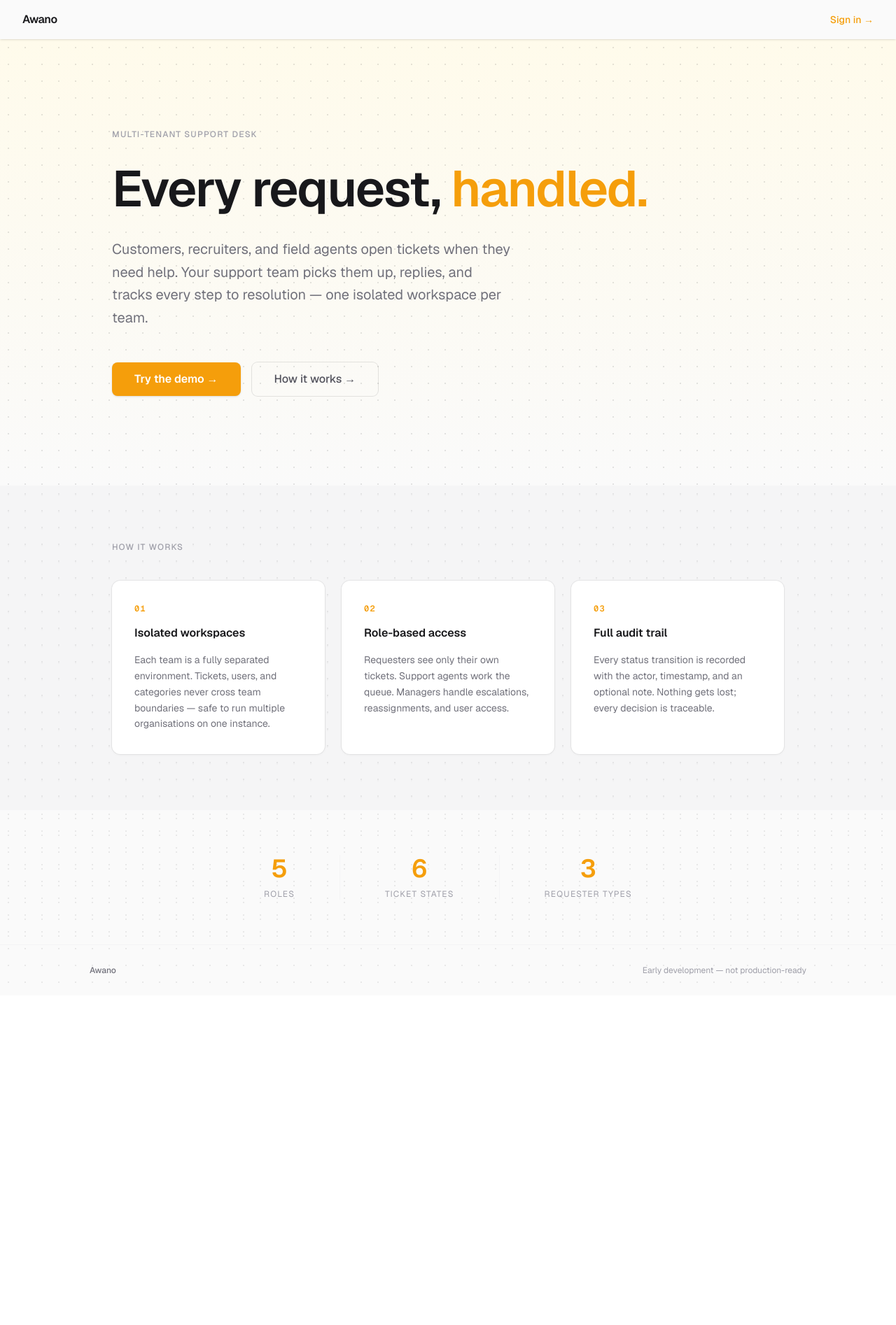
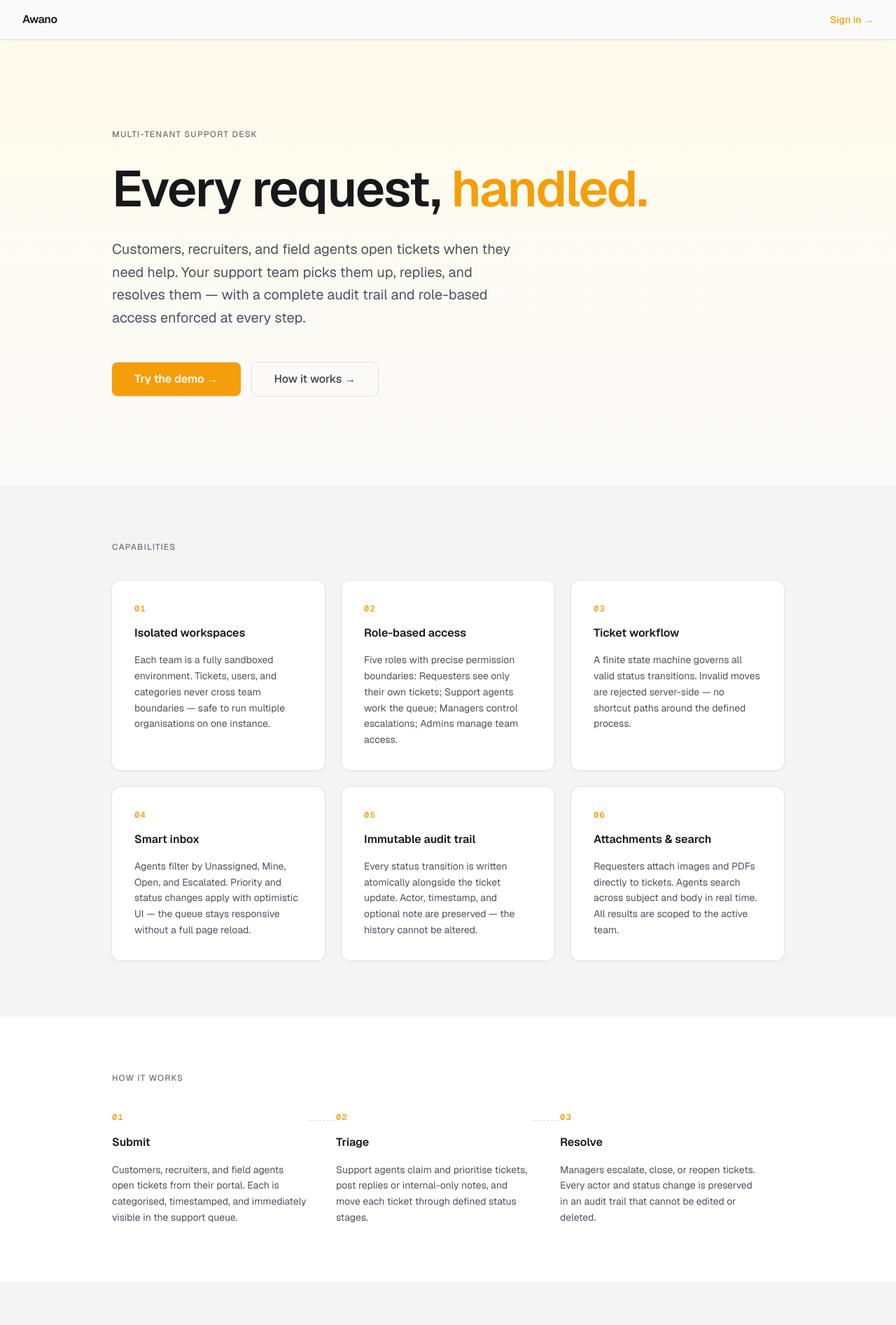
Before and after one commit to chairulakmal/awano, a Next.js app: page / in a window 1280 px wide. Shown: the top 1894 px of the page at 70% size. Before the commit the page ends 1423 px from the top, so only its background shows below. Built offline with nearby package versions, Linux system fonts and the light colour scheme; no server answers.

Commit message:
fix: update homepage with new implemented features

```diff
--- a/src/app/globals.css
+++ b/src/app/globals.css
@@ -32,16 +32,10 @@ body {
 }
 
 /*
- * .hero-bg — amber-to-zinc gradient with the dot grid overlaid.
- *   Used on the hero section where a Tailwind gradient would conflict.
+ * .hero-bg — amber-to-zinc gradient for the homepage hero.
  */
 .hero-bg {
-  background-image:
-    radial-gradient(circle, rgba(0, 0, 0, 0.1) 1px, transparent 1px),
-    linear-gradient(to bottom, #fffbeb, #fafafa);
-  background-size:
-    24px 24px,
-    100% 100%;
+  background-image: linear-gradient(to bottom, #fffbeb, #fafafa);
 }
 
 /* ─── Shared border / ring styles ─────────────────────────────────────────── */
--- a/src/app/page.tsx
+++ b/src/app/page.tsx
@@ -1,84 +1,162 @@
 import Link from "next/link";
 import { Header } from "@/components/Header";
 
-const FEATURES = [
+// All user-facing strings live here so they can be replaced with t() calls when next-intl lands.
+const COPY = {
+  hero: {
+    eyebrow: "Multi-tenant support desk",
+    heading: "Every request,",
+    headingAccent: "handled.",
+    body: "Customers, recruiters, and field agents open tickets when they need help. Your support team picks them up, replies, and resolves them — with a complete audit trail and role-based access enforced at every step.",
+    ctaPrimary: "Try the demo →",
+    ctaSecondary: "How it works →",
+  },
+  features: {
+    eyebrow: "Capabilities",
+    items: [
       {
         n: "01",
         title: "Isolated workspaces",
-    body: "Each team is a fully separated environment. Tickets, users, and categories never cross team boundaries — safe to run multiple organisations on one instance.",
+        body: "Each team is a fully sandboxed environment. Tickets, users, and categories never cross team boundaries — safe to run multiple organisations on one instance.",
       },
       {
         n: "02",
         title: "Role-based access",
-    body: "Requesters see only their own tickets. Support agents work the queue. Managers handle escalations, reassignments, and user access.",
+        body: "Five roles with precise permission boundaries: Requesters see only their own tickets; Support agents work the queue; Managers control escalations; Admins manage team access.",
       },
       {
         n: "03",
-    title: "Full audit trail",
-    body: "Every status transition is recorded with the actor, timestamp, and an optional note. Nothing gets lost; every decision is traceable.",
+        title: "Ticket workflow",
+        body: "A finite state machine governs all valid status transitions. Invalid moves are rejected server-side — no shortcut paths around the defined process.",
       },
-];
-
-const STATS = [
-  { value: "5", label: "roles" },
+      {
+        n: "04",
+        title: "Smart inbox",
+        body: "Agents filter by Unassigned, Mine, Open, and Escalated. Priority and status changes apply with optimistic UI — the queue stays responsive without a full page reload.",
+      },
+      {
+        n: "05",
+        title: "Immutable audit trail",
+        body: "Every status transition is written atomically alongside the ticket update. Actor, timestamp, and optional note are preserved — the history cannot be altered.",
+      },
+      {
+        n: "06",
+        title: "Attachments & search",
+        body: "Requesters attach images and PDFs directly to tickets. Agents search across subject and body in real time. All results are scoped to the active team.",
+      },
+    ],
+  },
+  workflow: {
+    eyebrow: "How it works",
+    steps: [
+      {
+        n: "01",
+        title: "Submit",
+        body: "Customers, recruiters, and field agents open tickets from their portal. Each is categorised, timestamped, and immediately visible in the support queue.",
+      },
+      {
+        n: "02",
+        title: "Triage",
+        body: "Support agents claim and prioritise tickets, post replies or internal-only notes, and move each ticket through defined status stages.",
+      },
+      {
+        n: "03",
+        title: "Resolve",
+        body: "Managers escalate, close, or reopen tickets. Every actor and status change is preserved in an audit trail that cannot be edited or deleted.",
+      },
+    ],
+  },
+  stats: [
+    { value: "5", label: "user roles" },
+    { value: "9", label: "workflow transitions" },
     { value: "6", label: "ticket states" },
-  { value: "3", label: "requester types" },
-];
+  ],
+  cta: {
+    heading: "See the full workflow in action",
+    body: "Log in as a support agent, manager, or requester with the demo accounts. No sign-up required.",
+    button: "Open the demo →",
+  },
+  footer: {
+    brand: "Awano",
+    tagline: "Multi-tenant support desk · MIT License",
+  },
+};
 
 export default function Home() {
   return (
-    <div className="flex-1 flex flex-col bg-zinc-50 bg-dots text-zinc-900 font-sans">
+    <div className="flex-1 flex flex-col text-zinc-900 font-sans">
       <Header />
 
       {/* Hero */}
       <section className="w-full hero-bg">
         <div className="max-w-5xl mx-auto px-8 py-32">
-          <p className="text-xs uppercase tracking-widest text-zinc-400 font-medium mb-8">
-            Multi-tenant support desk
+          <p className="text-xs uppercase tracking-widest text-zinc-500 font-medium mb-8">
+            {COPY.hero.eyebrow}
           </p>
 
           <h1 className="text-5xl sm:text-6xl lg:text-7xl font-semibold tracking-tight leading-[1.06] mb-8 max-w-3xl">
-            Every request, <span className="text-primary">handled.</span>
+            {COPY.hero.heading}{" "}
+            <span className="text-primary">{COPY.hero.headingAccent}</span>
           </h1>
 
-          <p className="text-xl text-zinc-500 max-w-xl leading-relaxed mb-12">
-            Customers, recruiters, and field agents open tickets when they need help. Your support
-            team picks them up, replies, and tracks every step to resolution — one isolated
-            workspace per team.
+          <p className="text-xl text-zinc-600 max-w-xl leading-relaxed mb-12">
+            {COPY.hero.body}
           </p>
 
           <div className="flex flex-col sm:flex-row gap-4">
-            {/* Primary CTA goes to the demo team so reviewers land pre-scoped */}
             <Link
               href="/login?team=demo"
               className="inline-flex items-center justify-center h-12 px-8 rounded-lg bg-primary text-white text-base font-semibold hover:bg-primary-hover transition-colors shadow-sm"
             >
-              Try the demo →
+              {COPY.hero.ctaPrimary}
             </Link>
             <a
               href="#how-it-works"
-              className="inline-flex items-center justify-center h-12 px-8 rounded-lg ring-ghost text-base font-medium text-zinc-600 hover:text-zinc-900 transition-colors"
+              className="inline-flex items-center justify-center h-12 px-8 rounded-lg ring-ghost text-base font-medium text-zinc-700 hover:text-zinc-900 transition-colors"
             >
-              How it works →
+              {COPY.hero.ctaSecondary}
             </a>
           </div>
         </div>
       </section>
 
       {/* Features */}
-      <section id="how-it-works" className="bg-zinc-100/70 bg-dots">
+      <section className="bg-zinc-100">
         <div className="max-w-5xl mx-auto px-8 py-20">
-          <p className="text-xs uppercase tracking-widest text-zinc-400 font-medium mb-10">
-            How it works
+          <p className="text-xs uppercase tracking-widest text-zinc-500 font-medium mb-10">
+            {COPY.features.eyebrow}
           </p>
-          <div className="grid grid-cols-1 sm:grid-cols-3 gap-6">
-            {FEATURES.map(({ n, title, body }) => (
+          <div className="grid grid-cols-1 sm:grid-cols-2 lg:grid-cols-3 gap-6">
+            {COPY.features.items.map(({ n, title, body }) => (
               <div key={n} className="bg-white rounded-xl p-8 flex flex-col gap-4 shadow-card">
                 <span className="font-mono text-xs font-semibold text-primary tracking-widest">
                   {n}
                 </span>
                 <h3 className="text-base font-semibold text-zinc-900 leading-snug">{title}</h3>
-                <p className="text-sm text-zinc-500 leading-relaxed">{body}</p>
+                <p className="text-sm text-zinc-600 leading-relaxed">{body}</p>
+              </div>
+            ))}
+          </div>
+        </div>
+      </section>
+
+      {/* Workflow */}
+      <section id="how-it-works" className="bg-white">
+        <div className="max-w-5xl mx-auto px-8 py-20">
+          <p className="text-xs uppercase tracking-widest text-zinc-500 font-medium mb-10">
+            {COPY.workflow.eyebrow}
+          </p>
+          <div className="grid grid-cols-1 sm:grid-cols-3 gap-0">
+            {COPY.workflow.steps.map(({ n, title, body }, i) => (
+              <div key={n} className="relative flex flex-col gap-4 sm:pr-10">
+                {i < COPY.workflow.steps.length - 1 && (
+                  <div className="hidden sm:block absolute top-3 right-0 w-10 border-t border-dashed border-zinc-300" />
+                )}
+                <span className="font-mono text-xs font-semibold text-primary tracking-widest">
+                  {n}
+                </span>
+                <h3 className="text-base font-semibold text-zinc-900">{title}</h3>
+                <p className="text-sm text-zinc-600 leading-relaxed">{body}</p>
               </div>
             ))}
           </div>
@@ -86,22 +164,38 @@ export default function Home() {
       </section>
 
       {/* Stats */}
-      <section className="bg-dots">
-        <div className="max-w-5xl mx-auto px-8 py-16 flex flex-col sm:flex-row items-center justify-center gap-10 sm:gap-0 sm:divide-x sm:divide-zinc-100">
-          {STATS.map(({ value, label }) => (
+      <section className="bg-zinc-100">
+        <div className="max-w-5xl mx-auto px-8 py-16 flex flex-col sm:flex-row items-center justify-center gap-10 sm:gap-0 sm:divide-x sm:divide-zinc-200">
+          {COPY.stats.map(({ value, label }) => (
             <div key={label} className="flex flex-col items-center sm:px-16 text-center">
               <span className="text-4xl font-semibold text-primary tabular-nums">{value}</span>
-              <span className="text-xs text-zinc-400 mt-2 uppercase tracking-widest">{label}</span>
+              <span className="text-xs text-zinc-500 mt-2 uppercase tracking-widest">{label}</span>
             </div>
           ))}
         </div>
       </section>
 
+      {/* CTA */}
+      <section className="bg-white">
+        <div className="max-w-5xl mx-auto px-8 py-20 flex flex-col items-center text-center gap-6">
+          <h2 className="text-3xl sm:text-4xl font-semibold tracking-tight leading-tight max-w-xl">
+            {COPY.cta.heading}
+          </h2>
+          <p className="text-base text-zinc-600 max-w-md leading-relaxed">{COPY.cta.body}</p>
+          <Link
+            href="/login?team=demo"
+            className="inline-flex items-center justify-center h-12 px-8 rounded-lg bg-primary text-white text-base font-semibold hover:bg-primary-hover transition-colors shadow-sm"
+          >
+            {COPY.cta.button}
+          </Link>
+        </div>
+      </section>
+
       {/* Footer */}
-      <footer className="border-t border-zinc-100 px-8 py-7">
-        <div className="max-w-5xl mx-auto flex items-center justify-between text-xs text-zinc-400">
-          <span className="font-medium text-zinc-500">Awano</span>
-          <span>Early development — not production-ready</span>
+      <footer className="border-t border-zinc-200 px-8 py-7">
+        <div className="max-w-5xl mx-auto flex items-center justify-between text-xs text-zinc-500">
+          <span className="font-medium text-zinc-700">{COPY.footer.brand}</span>
+          <span>{COPY.footer.tagline}</span>
         </div>
       </footer>
     </div>
```
Lines whose indentation alone changed are shown as unchanged.
